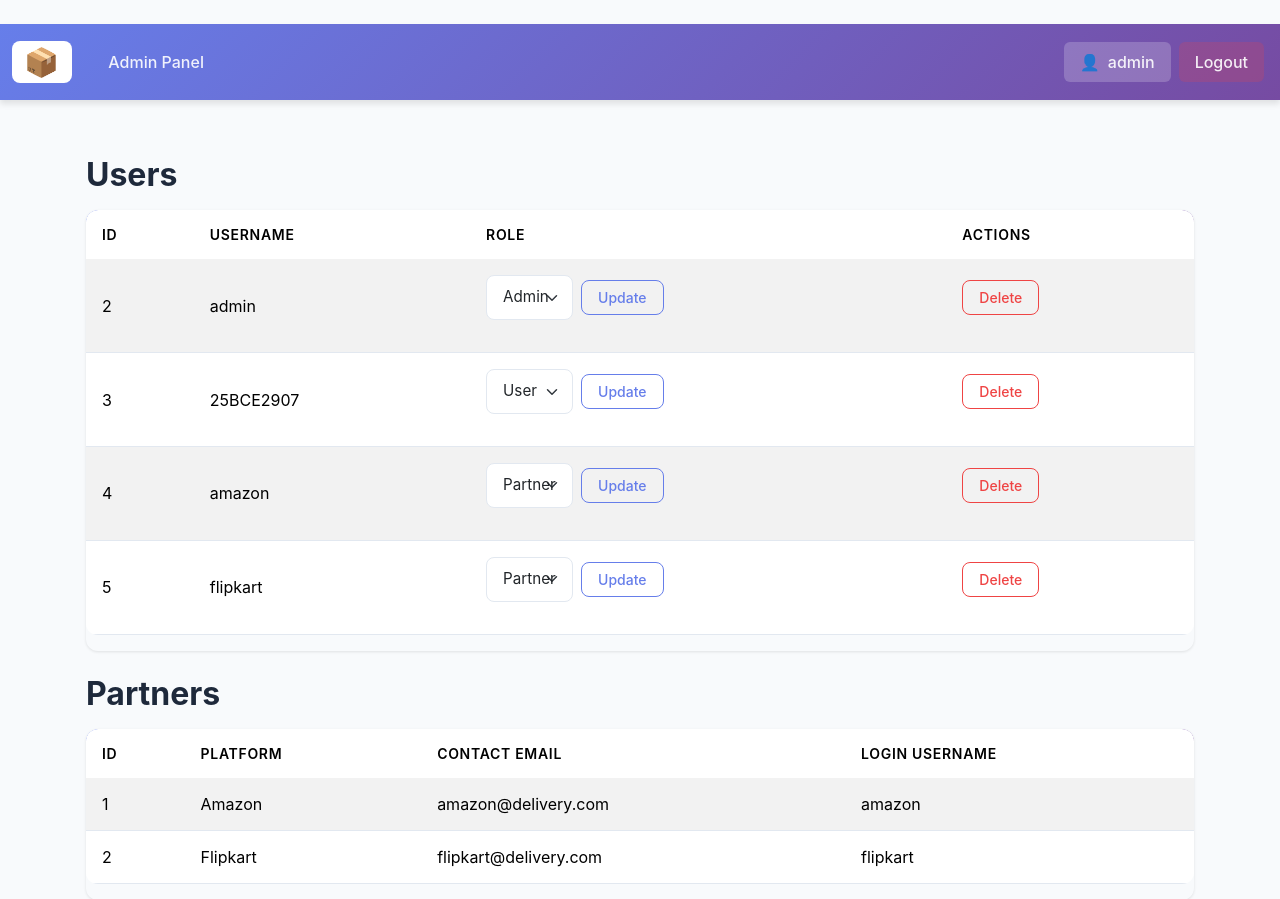
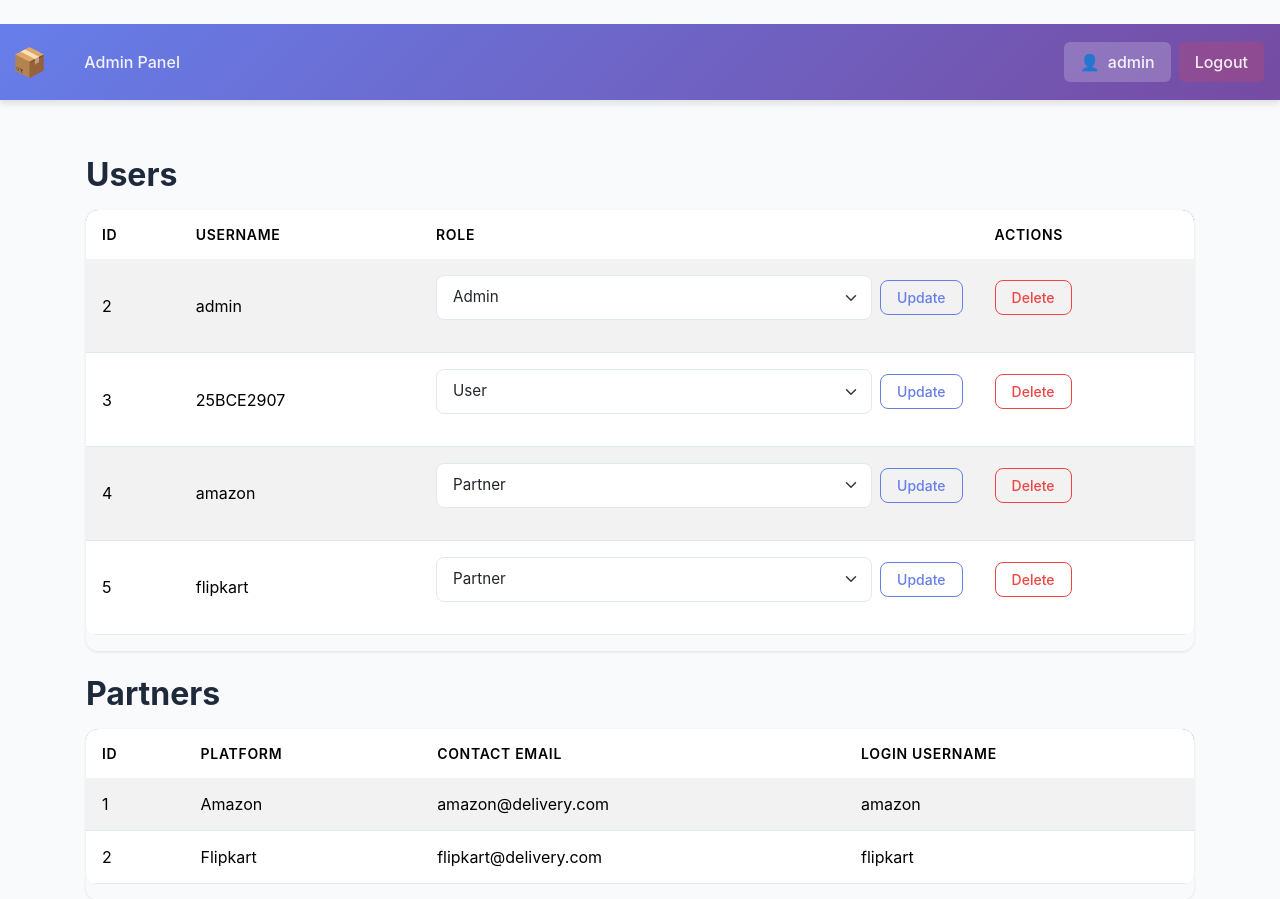
Before and after one commit to adityasara-f/Campus-Delivery, a Flask app: page /admin_dashboard in a window 1280 px wide. Shown: the top 899 px of the page. Run offline with Flask 3, Linux system fonts and the light colour scheme; a user stored in the database is signed in.

Commit message:
Signin: allow username or email; fix admin role dropdown overlap; remove white box around icon

```diff
--- a/app/forms.py
+++ b/app/forms.py
@@ -38,7 +38,7 @@ class RegistrationForm(FlaskForm):
             raise ValidationError('Password cannot contain your email.')
 
 class LoginForm(FlaskForm):
-    email = StringField('Email', validators=[DataRequired(), Email()])
+    email = StringField('Email or Username', validators=[DataRequired()])
     password = PasswordField('Password', validators=[DataRequired()])
     remember = BooleanField('Remember Me')
     submit = SubmitField('Login')
--- a/app/routes.py
+++ b/app/routes.py
@@ -29,9 +29,12 @@ def signin():
         return redirect(url_for('main.dashboard'))
     form = LoginForm()
     if form.validate_on_submit():
-        user = User.query.filter_by(email=form.email.data.lower()).first()
+        ident = form.email.data.strip()
+        user = User.query.filter_by(email=ident.lower()).first()
+        if not user:
+            user = User.query.filter_by(username=ident).first()
         if not user or not check_password_hash(user.password_hash, form.password.data):
-            flash('Invalid email or password', 'warning')
+            flash('Invalid email/username or password', 'warning')
             return render_template('signin.html', form=form)
         login_user(user, remember=form.remember.data)
         return redirect(url_for('main.dashboard'))
--- a/app/static/style.css
+++ b/app/static/style.css
@@ -46,11 +46,9 @@ body {
 }
 
 .brand-logo {
-  background: white;
-  color: var(--primary-color);
-  padding: 0.25rem 0.75rem;
-  border-radius: 8px;
+  color: #ffffff;
   font-weight: 800;
+  padding: 0;
 }
 
 .app-navbar .nav-link {
@@ -241,6 +239,10 @@ body {
 }
 
 /* ==================== Forms ==================== */
+.role-select {
+  min-width: 160px;
+  padding-right: 2rem !important; /* ensure space for dropdown arrow */
+}
 .form-control, .form-select {
   border: 1px solid var(--border-color) !important;
   border-radius: 8px !important;
--- a/app/templates/dashboard_admin.html
+++ b/app/templates/dashboard_admin.html
@@ -21,7 +21,7 @@
             <form method="post" class="d-flex align-items-center gap-2">
               <input type="hidden" name="action" value="set_role" />
               <input type="hidden" name="user_id" value="{{ u.id }}" />
-              <select name="role" class="form-select form-select-sm" style="width:auto">
+              <select name="role" class="form-select form-select-sm role-select">
                 {% for r in ['user','partner','admin'] %}
                   <option value="{{ r }}" {% if u.role==r %}selected{% endif %}>{{ r|capitalize }}</option>
                 {% endfor %}
--- a/app/templates/signin.html
+++ b/app/templates/signin.html
@@ -10,7 +10,7 @@
           {{ form.hidden_tag() }}
           <div class="mb-3">
             {{ form.email.label(class_='form-label') }}
-            {{ form.email(class_='form-control', placeholder='you@example.com') }}
+            {{ form.email(class_='form-control', placeholder='Email or username') }}
             {% for e in form.email.errors %}<div class="text-danger small">{{ e }}</div>{% endfor %}
           </div>
           <div class="mb-3">
```
